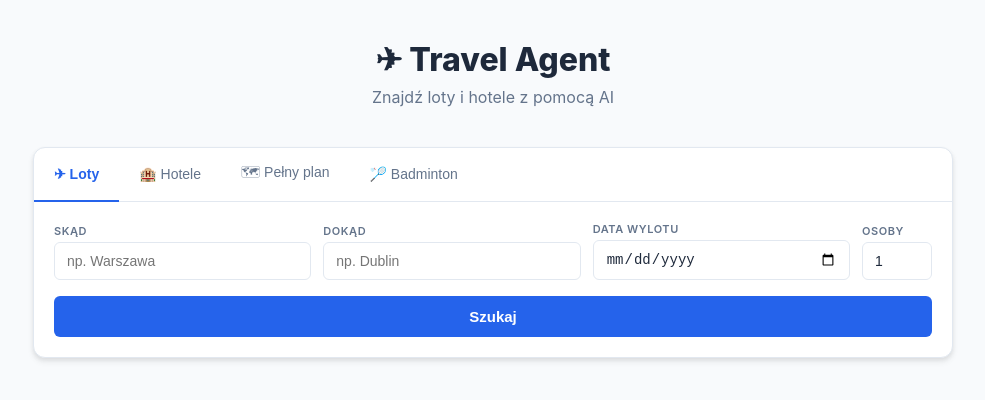
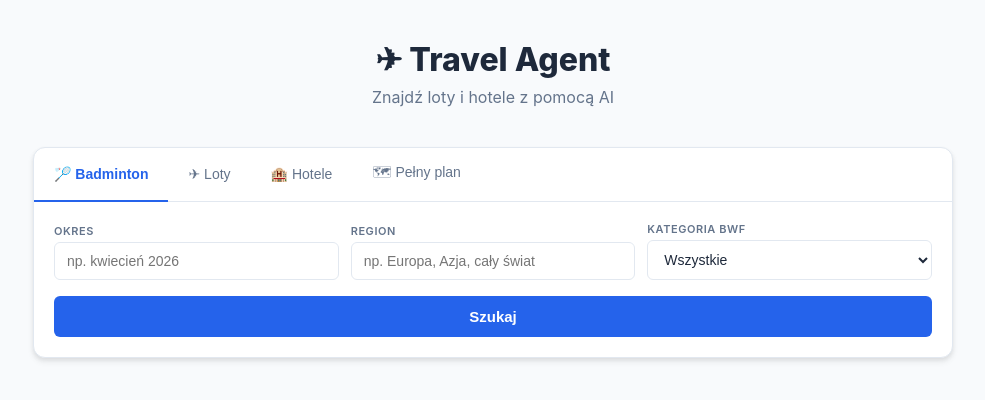
Before and after one commit to kalocis-ops/travelBadminton, a Next.js app: page / in a window 1280 px wide. Shown: the top 400 px of the page, without its empty margins (147-1132 px from the left). Built offline with nearby package versions, Linux system fonts and the light colour scheme.

Commit message:
feat: set badminton as default first tab

```diff
--- a/src/app/components/SearchForm.tsx
+++ b/src/app/components/SearchForm.tsx
@@ -24,15 +24,15 @@ interface Props {
 }
 
 const TABS: { key: AgentMode; label: string }[] = [
+  { key: "badminton", label: "🏸 Badminton" },
   { key: "flights", label: "✈ Loty" },
   { key: "hotels", label: "🏨 Hotele" },
   { key: "full-plan", label: "🗺 Pełny plan" },
-  { key: "badminton", label: "🏸 Badminton" },
 ];
 
 export default function SearchForm({ onSearch, loading }: Props) {
   const [state, setState] = useState<SearchState>({
-    mode: "flights",
+    mode: "badminton",
     from: "",
     to: "",
     city: "",
```
